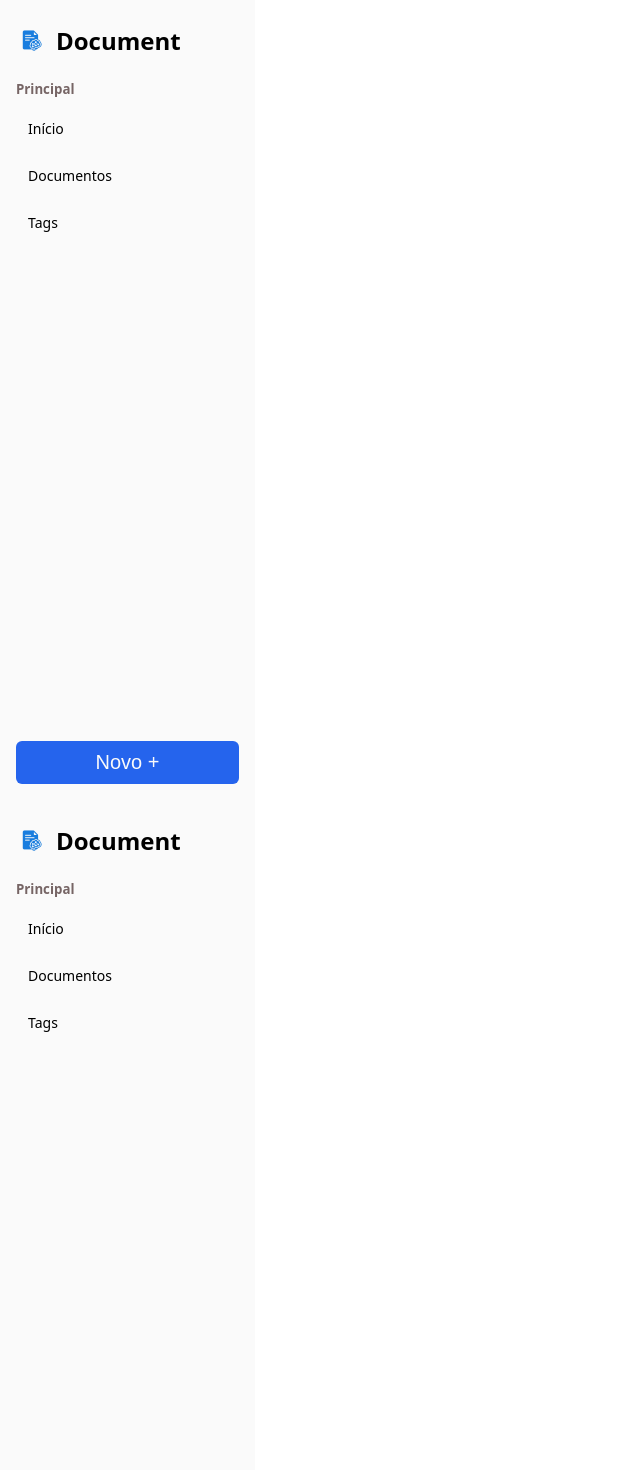
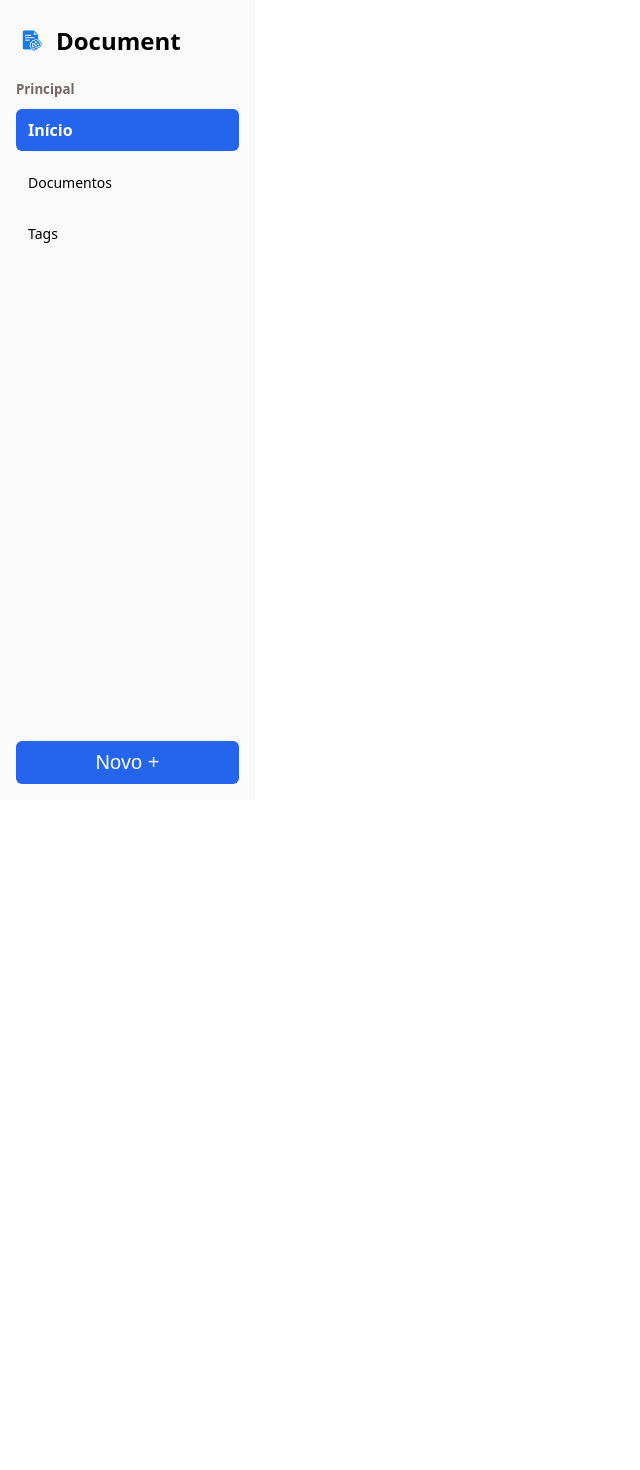
Before and after one commit to GustavoEmanuelGM/-document-rag-chat-front, a React (Vite) app: page / in a window 1280 px wide. Shown: the top 1470 px of the page, without its empty margins (0-640 px from the left). After the commit the page ends 800 px from the top, so only its background shows below. Built offline with nearby package versions, Linux system fonts and the light colour scheme.

Commit message:
fix pages

```diff
--- a/src/components/sidebar/Sidebar.module.css
+++ b/src/components/sidebar/Sidebar.module.css
@@ -1,4 +1,5 @@
 .sidebar {
+  position:fixed;
   width: 255px;
   height: 100vh;
   background-color: #FAFAFA;
@@ -44,7 +45,7 @@
   gap: 8px;
 }
 
-.navbtn {
+.btn {
   display: flex;
   align-items: center;
   gap: 10px;
@@ -80,12 +81,25 @@
   transition: background 0.2s, color 0.2s;
 }
 
-.navbtn:hover {
+.btn:hover {
   background: #f0f0f0;
 }
 
 .nav-btn.active {
-  background: white;/* azul */
+  background: white;
   color: #2563eb;
   font-weight: bold;
 }
+
+.activeBtn {
+  color: white;
+  background-color: #2564ed;
+  display: flex;
+  align-items: center;
+  gap: 10px;
+  padding: 10px 12px;
+  border: none;
+  border-radius: 6px;
+  font-weight: bold;
+  text-decoration: none;
+}
--- a/src/components/sidebar/index.jsx
+++ b/src/components/sidebar/index.jsx
@@ -1,7 +1,8 @@
 
+import { NavLink } from "react-router-dom";
 import styles from "./Sidebar.module.css";
 import logo from "/logo.png";
-import { Link, } from "react-router-dom";
+
 function Sidebar() {
   return (
     <aside className={styles.sidebar}>
@@ -12,13 +13,27 @@ function Sidebar() {
 
       <div className={styles.ctdSidebar}>
         <h5 className={styles.principal}>Principal</h5>
-        <nav>
-          <Link to="/" className={styles.navbtn}>  Início </Link>
+        <NavLink
+          to="/"
+          className={({ isActive }) => (isActive ? styles.activeBtn : styles.btn)}
+        >
+          Início
+        </NavLink>
 
-          <Link to="/documentos" className={styles.navbtn}> Documentos</Link>
+        <NavLink
+          to="/documentos"
+          className={({ isActive }) => (isActive ? styles.activeBtn : styles.btn)}
+        >
+          Documentos
+        </NavLink>
 
-          <Link to="/tags" className={styles.navbtn}> Tags</Link>
-        </nav>
+        <NavLink
+          to="/tags"
+          className={({ isActive }) => (isActive ? styles.activeBtn : styles.btn)}
+        >
+          Tags
+        </NavLink>
+
       </div>
       <button className={styles.navnew}> Novo + </button>
     </aside>
--- a/src/pages/Documentos/Documentos.module.css
+++ b/src/pages/Documentos/Documentos.module.css
@@ -0,0 +1,3 @@
+.conteudo{
+  background-color: red;
+}
--- a/src/pages/Documentos/index.jsx
+++ b/src/pages/Documentos/index.jsx
@@ -1,8 +1,7 @@
-import Sidebar from "../../components/Sidebar"
 
 function Documentos() {
  return(
-    <Sidebar />
+    <div className="conteudo">conteudo</div>
   )
 
 }
--- a/src/pages/Home/index.jsx
+++ b/src/pages/Home/index.jsx
@@ -1,9 +1,8 @@
-import Sidebar from "../../components/sidebar"
 
 
 function Home() {
   return (
-    <Sidebar />
+    <h1>inicio</h1>
 
   )
 
--- a/src/pages/Tags/index.jsx
+++ b/src/pages/Tags/index.jsx
@@ -1,8 +1,8 @@
-import Sidebar from "../../components/Sidebar"
+
 
 function Tags() {
   return(
-    <Sidebar />
+    <h1>Tags</h1>
   )
 }
 
```
